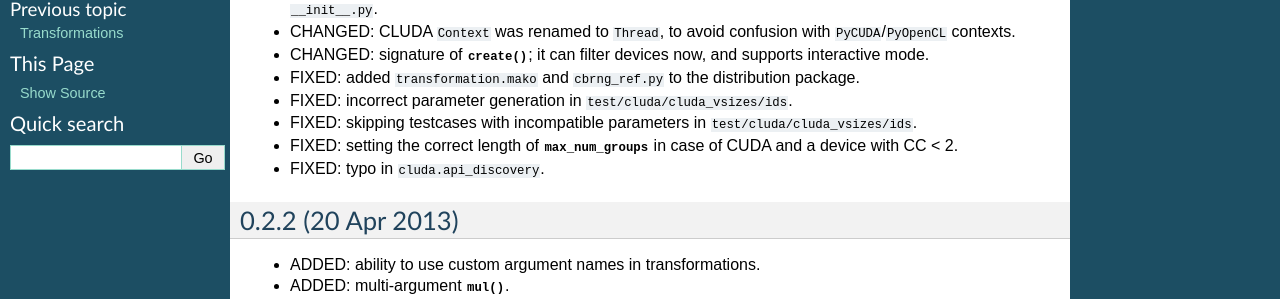
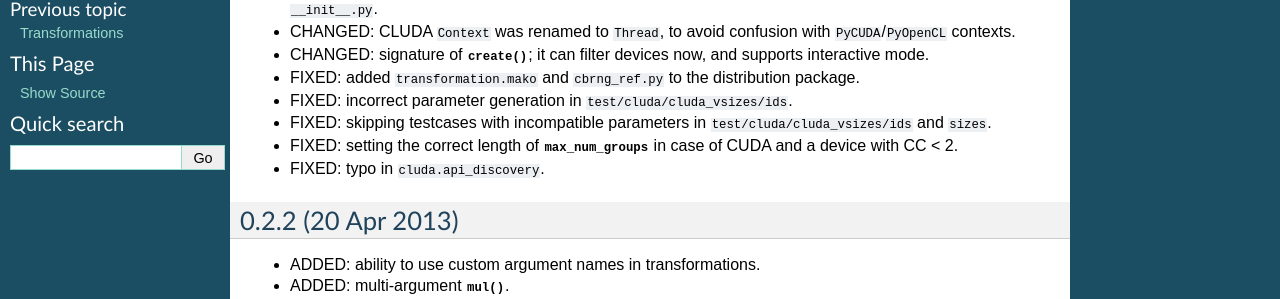
Before and after one commit to fjarri/reikna, a Sphinx documentation site: the page built from doc/source/history.rst, in a window 1280 px wide. Shown: the part 214-513 px from the top of the page. Built offline with Sphinx 7.4.7, drawn with Linux system fonts in a browser that asks for light colours.

Commit message:
test/cluda/cluda_vsizes: skipping testcases with too large grids

```diff
--- a/doc/source/history.rst
+++ b/doc/source/history.rst
@@ -20,7 +20,7 @@ Release history
 
 * FIXED: incorrect parameter generation in ``test/cluda/cluda_vsizes/ids``.
 
-* FIXED: skipping testcases with incompatible parameters in ``test/cluda/cluda_vsizes/ids``.
+* FIXED: skipping testcases with incompatible parameters in ``test/cluda/cluda_vsizes/ids`` and ``sizes``.
 
 * FIXED: setting the correct length of :py:attr:`~reikna.cluda.api.DeviceParameters.max_num_groups` in case of CUDA and a device with CC < 2.
 
```
Also changed, not shown: 1 other file.
